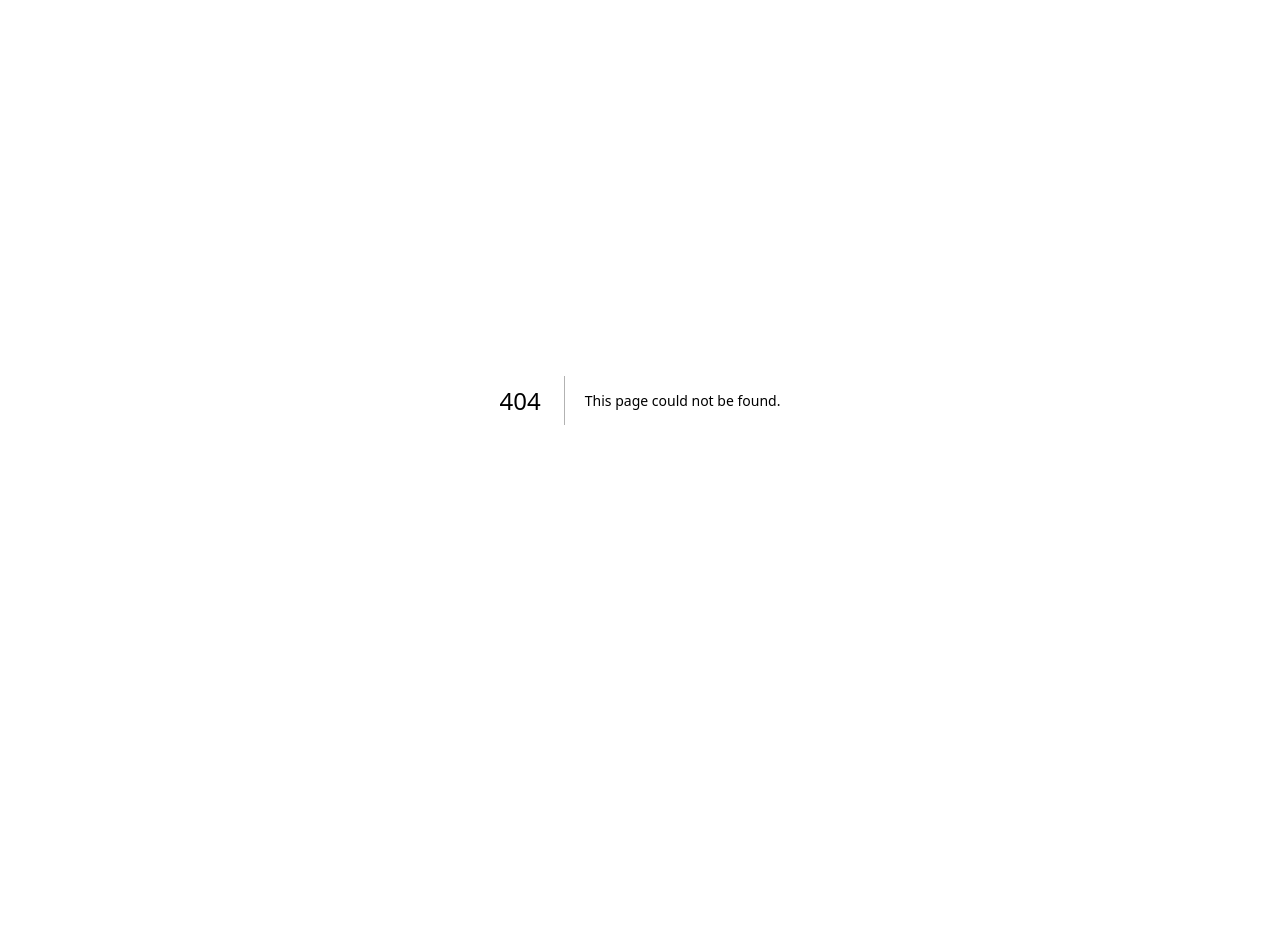
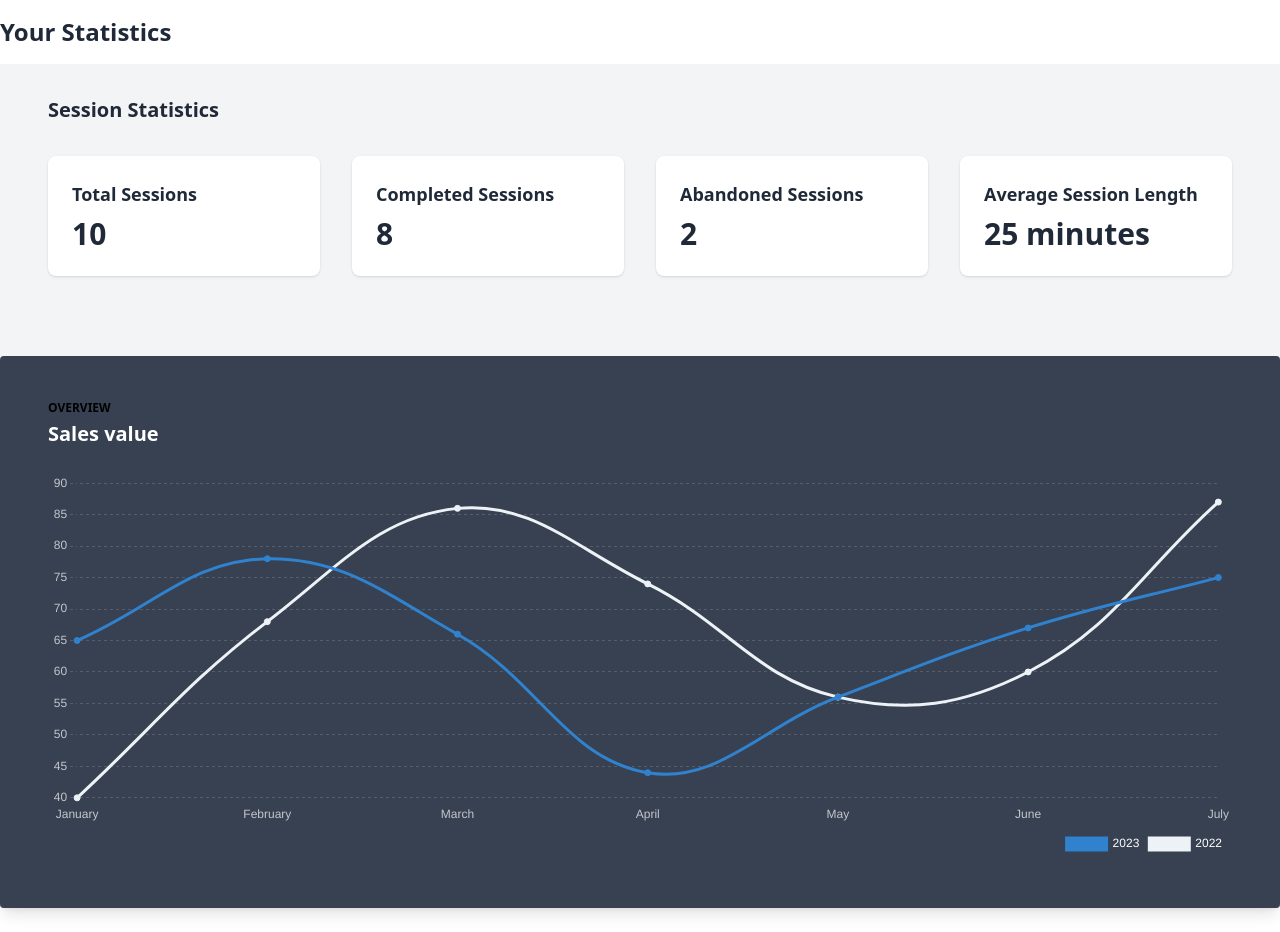
Before and after one commit to Shriansh2002/Pomodoro, a Next.js app: page /statistics in a window 1280 px wide. Before the commit this address had no page. Before the commit the page ends 800 px from the top, so only its background shows below. Built offline with nearby package versions, Linux system fonts and the light colour scheme.

Commit message:
User Statistics Page #1

```diff
--- a/package.json
+++ b/package.json
@@ -10,6 +10,7 @@
   },
   "dependencies": {
     "@headlessui/react": "^1.7.13",
+    "chart.js": "2.9.3",
     "eslint": "8.35.0",
     "eslint-config-next": "13.2.3",
     "next": "13.2.3",
--- /dev/null
+++ b/src/components/ChartComponentStats.jsx
@@ -0,0 +1,132 @@
+import React from 'react';
+import Chart from 'chart.js';
+
+export default function CardLineChart() {
+	React.useEffect(() => {
+		var config = {
+			type: 'line',
+			data: {
+				labels: [
+					'January',
+					'February',
+					'March',
+					'April',
+					'May',
+					'June',
+					'July',
+				],
+				datasets: [
+					{
+						label: new Date().getFullYear(),
+						backgroundColor: '#3182ce',
+						borderColor: '#3182ce',
+						data: [65, 78, 66, 44, 56, 67, 75],
+						fill: false,
+					},
+					{
+						label: new Date().getFullYear() - 1,
+						fill: false,
+						backgroundColor: '#edf2f7',
+						borderColor: '#edf2f7',
+						data: [40, 68, 86, 74, 56, 60, 87],
+					},
+				],
+			},
+			options: {
+				maintainAspectRatio: false,
+				responsive: true,
+				title: {
+					display: false,
+					text: 'Sales Charts',
+					fontColor: 'white',
+				},
+				legend: {
+					labels: {
+						fontColor: 'white',
+					},
+					align: 'end',
+					position: 'bottom',
+				},
+				tooltips: {
+					mode: 'index',
+					intersect: false,
+				},
+				hover: {
+					mode: 'nearest',
+					intersect: true,
+				},
+				scales: {
+					xAxes: [
+						{
+							ticks: {
+								fontColor: 'rgba(255,255,255,.7)',
+							},
+							display: true,
+							scaleLabel: {
+								display: false,
+								labelString: 'Month',
+								fontColor: 'white',
+							},
+							gridLines: {
+								display: false,
+								borderDash: [2],
+								borderDashOffset: [2],
+								color: 'rgba(33, 37, 41, 0.3)',
+								zeroLineColor: 'rgba(0, 0, 0, 0)',
+								zeroLineBorderDash: [2],
+								zeroLineBorderDashOffset: [2],
+							},
+						},
+					],
+					yAxes: [
+						{
+							ticks: {
+								fontColor: 'rgba(255,255,255,.7)',
+							},
+							display: true,
+							scaleLabel: {
+								display: false,
+								labelString: 'Value',
+								fontColor: 'white',
+							},
+							gridLines: {
+								borderDash: [3],
+								borderDashOffset: [3],
+								drawBorder: false,
+								color: 'rgba(255, 255, 255, 0.15)',
+								zeroLineColor: 'rgba(33, 37, 41, 0)',
+								zeroLineBorderDash: [2],
+								zeroLineBorderDashOffset: [2],
+							},
+						},
+					],
+				},
+			},
+		};
+		var ctx = document.getElementById('line-chart').getContext('2d');
+		window.myLine = new Chart(ctx, config);
+	}, []);
+	return (
+		<>
+			<div class="relative flex container mx-auto p-8 flex-col min-w-0 break-words w-full mb-6 shadow-lg rounded bg-gray-700">
+				<div class="rounded-t mb-0 px-4 py-3 bg-transparent">
+					<div class="flex flex-wrap items-center">
+						<div class="relative w-full max-w-full flex-grow flex-1">
+							<h6 class="uppercase text-blueGray-100 mb-1 text-xs font-semibold">
+								Overview
+							</h6>
+							<h2 class="text-white text-xl font-semibold">
+								Sales value
+							</h2>
+						</div>
+					</div>
+				</div>
+				<div class="p-4 flex-auto">
+					<div class="relative h-96">
+						<canvas id="line-chart"></canvas>
+					</div>
+				</div>
+			</div>
+		</>
+	);
+}
--- a/src/components/Pomodoro.jsx
+++ b/src/components/Pomodoro.jsx
@@ -1,3 +1,6 @@
+// Next
+import Link from 'next/link';
+
 // ReactContext
 import { useBackground } from '@/context/BackgroundContext';
 
@@ -57,6 +60,17 @@ function Pomodoro() {
 			>
 				{!darkMode ? '🌙 DARK' : '☀️ LIGHT'}
 			</button>
+
+			<Link href="/statistics">
+				<button
+					className="absolute top-0 right-24 m-4 p-2 rounded-md shadow-md
+					font-semibold
+					text-gray-100 bg-gray-800 hover:bg-gray-700"
+				>
+					Your Statistics
+				</button>
+			</Link>
+
 			<div
 				className={`max-w-md mx-auto px-6 py-12 ${
 					darkMode ? 'bg-gray-200' : 'bg-[#2B2D42] text-[#F7F7F9]'
--- /dev/null
+++ b/src/components/SessionStatistics.jsx
@@ -0,0 +1,49 @@
+import React from 'react';
+
+const SessionStatistics = () => {
+	return (
+		<main className="container mx-auto p-8">
+			<h2 className="text-xl font-semibold text-gray-800 mb-4 px-4">
+				Session Statistics
+			</h2>
+			<div className="flex flex-wrap">
+				<div className="w-full sm:w-1/2 md:w-1/3 lg:w-1/4 p-4 mb-8">
+					<div className="bg-white rounded-lg shadow p-6">
+						<h3 className="text-lg font-semibold text-gray-800 mb-2">
+							Total Sessions
+						</h3>
+						<p className="text-3xl font-bold text-gray-800">10</p>
+					</div>
+				</div>
+				<div className="w-full sm:w-1/2 md:w-1/3 lg:w-1/4 p-4 mb-8">
+					<div className="bg-white rounded-lg shadow p-6">
+						<h3 className="text-lg font-semibold text-gray-800 mb-2">
+							Completed Sessions
+						</h3>
+						<p className="text-3xl font-bold text-gray-800">8</p>
+					</div>
+				</div>
+				<div className="w-full sm:w-1/2 md:w-1/3 lg:w-1/4 p-4 mb-8">
+					<div className="bg-white rounded-lg shadow p-6">
+						<h3 className="text-lg font-semibold text-gray-800 mb-2">
+							Abandoned Sessions
+						</h3>
+						<p className="text-3xl font-bold text-gray-800">2</p>
+					</div>
+				</div>
+				<div className="w-full sm:w-1/2 md:w-1/3 lg:w-1/4 p-4 mb-8">
+					<div className="bg-white rounded-lg shadow p-6">
+						<h3 className="text-lg font-semibold text-gray-800 mb-2">
+							Average Session Length
+						</h3>
+						<p className="text-3xl font-bold text-gray-800">
+							25 minutes
+						</p>
+					</div>
+				</div>
+			</div>
+		</main>
+	);
+};
+
+export default SessionStatistics;
--- /dev/null
+++ b/src/pages/statistics.js
@@ -0,0 +1,30 @@
+import Head from 'next/head';
+import { BackgroundProvider } from '@/context/BackgroundContext';
+import SessionStatistics from '@/components/SessionStatistics';
+import ChartComponentStats from '@/components/ChartComponentStats';
+
+export default function Statistics() {
+    return (
+        <>
+            <Head>
+                <title>Statistics - Pomodoro 🍅 </title>
+                <meta name="description" content="Generated by create next app" />
+                <meta name="viewport" content="width=device-width, initial-scale=1" />
+                <link rel="icon" href="/favicon.ico" />
+            </Head>
+
+            <BackgroundProvider>
+                <div className="bg-gray-100 min-h-screen">
+                    <header className="py-4 bg-white">
+                        <div className="container mx-auto">
+                            <h1 className="text-2xl font-bold text-gray-800">Your Statistics</h1>
+                        </div>
+                    </header>
+                    <SessionStatistics />
+
+                    <ChartComponentStats />
+                </div>
+            </BackgroundProvider>
+        </>
+    );
+}
```
Also changed, not shown: 1 other file (tests, documents, lock files or other folders).
